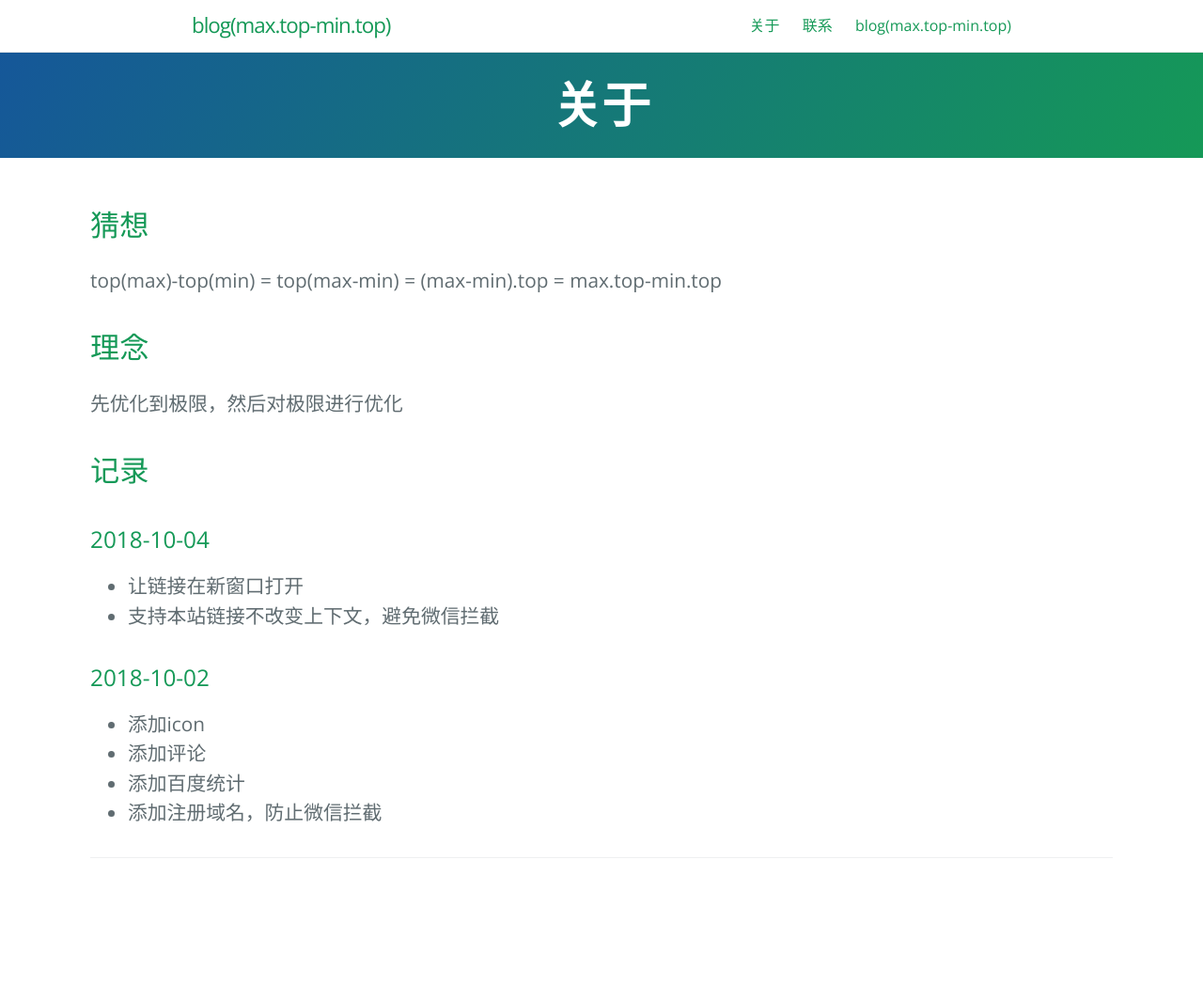
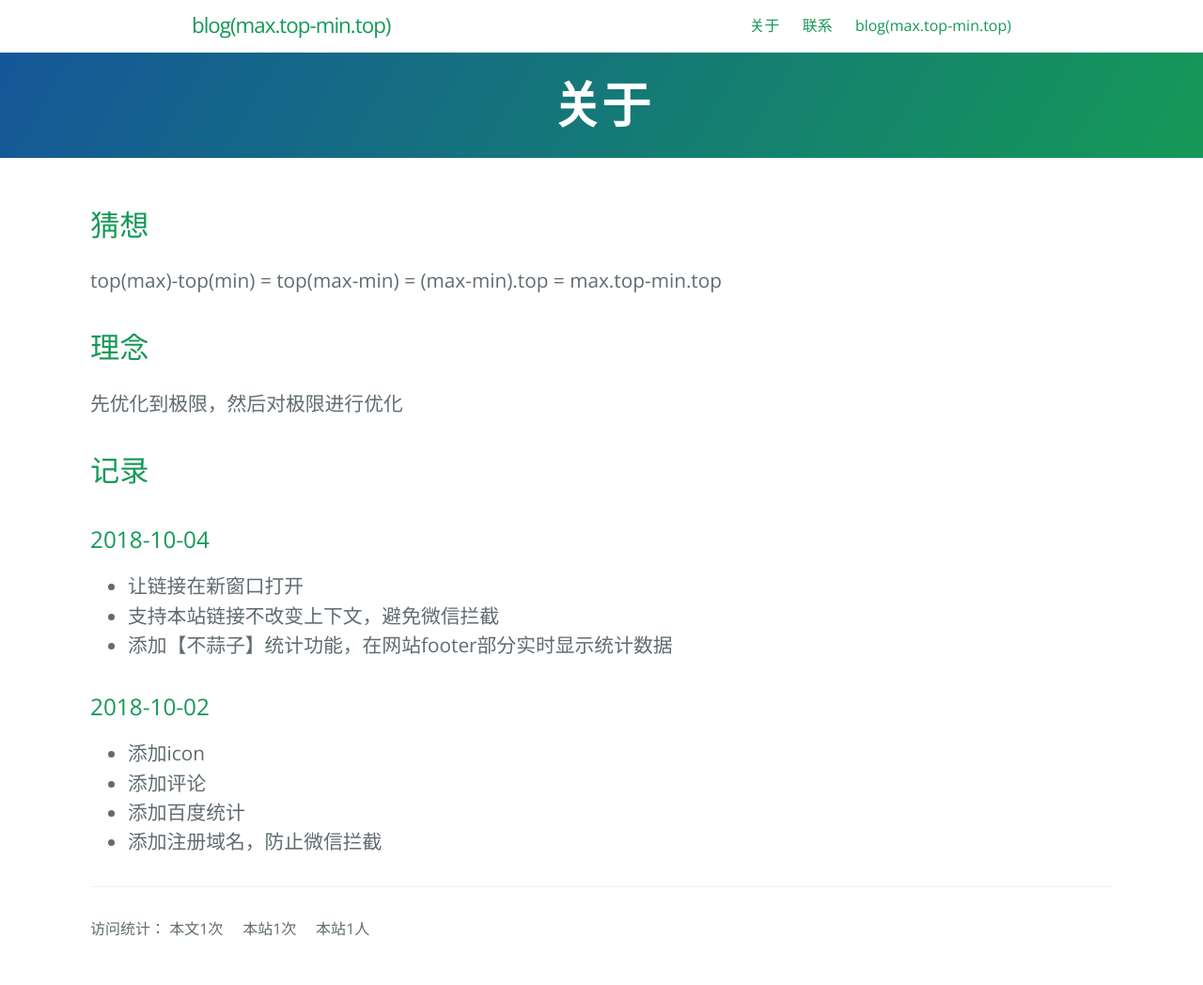
Before and after one commit to shangqianliu/jekyll.321zou.com, a Jekyll site: the page built from about.md, in a window 1280 px wide. Shown: the whole page at 94% size. Built offline with Jekyll 4.4.1, drawn with Linux system fonts in a browser that asks for light colours; comment, search, counter and statistics services are not loaded; before the commit the page ends 993 px from its top, so only the background shows below that.

Commit message:
添加【不蒜子】统计功能

```diff
--- a/_layouts/default.html
+++ b/_layouts/default.html
@@ -84,6 +84,12 @@
       {{ content }}
 
       <footer class="site-footer">
+        <!-- 不蒜子统计 -->
+        <script async src="//busuanzi.ibruce.info/busuanzi/2.3/busuanzi.pure.mini.js"></script>
+          访问统计：
+          <span id="busuanzi_container_page_pv">本文<span id="busuanzi_value_page_pv">1</span>次</span>&nbsp;&nbsp;&nbsp;&nbsp;
+          <span id="busuanzi_container_site_pv">本站<span id="busuanzi_value_site_pv">1</span>次</span>&nbsp;&nbsp;&nbsp;&nbsp;
+          <span id="busuanzi_container_site_uv">本站<span id="busuanzi_value_site_uv">1</span>人</span>&nbsp;&nbsp;&nbsp;&nbsp;
       </footer>
     </section>
 
--- a/about.md
+++ b/about.md
@@ -16,6 +16,7 @@ top(max)-top(min) = top(max-min) = (max-min).top = max.top-min.top
 ### 2018-10-04
 - 让链接在新窗口打开
 - 支持本站链接不改变上下文，避免微信拦截
+- 添加【不蒜子】统计功能，在网站footer部分实时显示统计数据
 
 ### 2018-10-02
 - 添加icon
```
